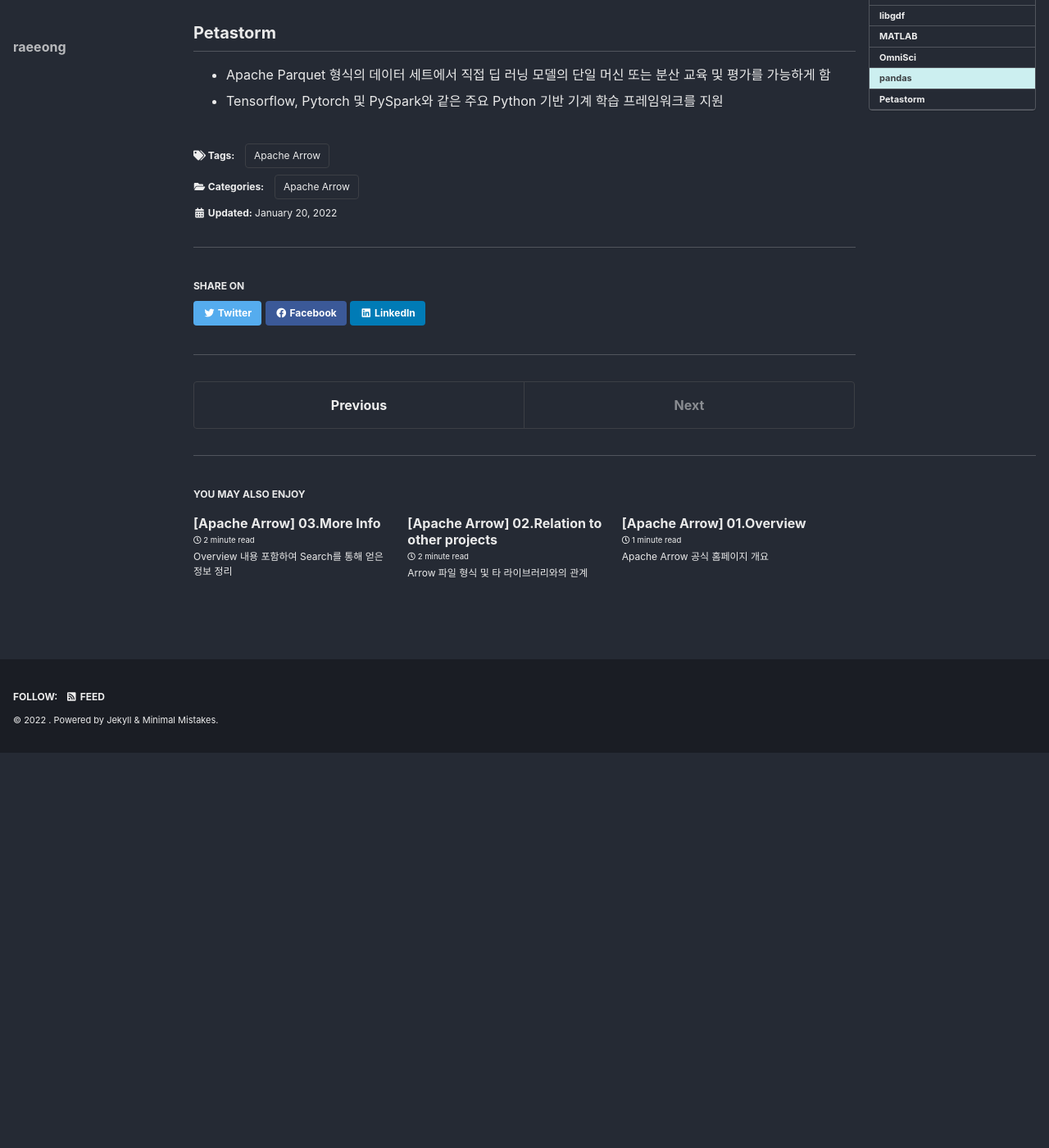
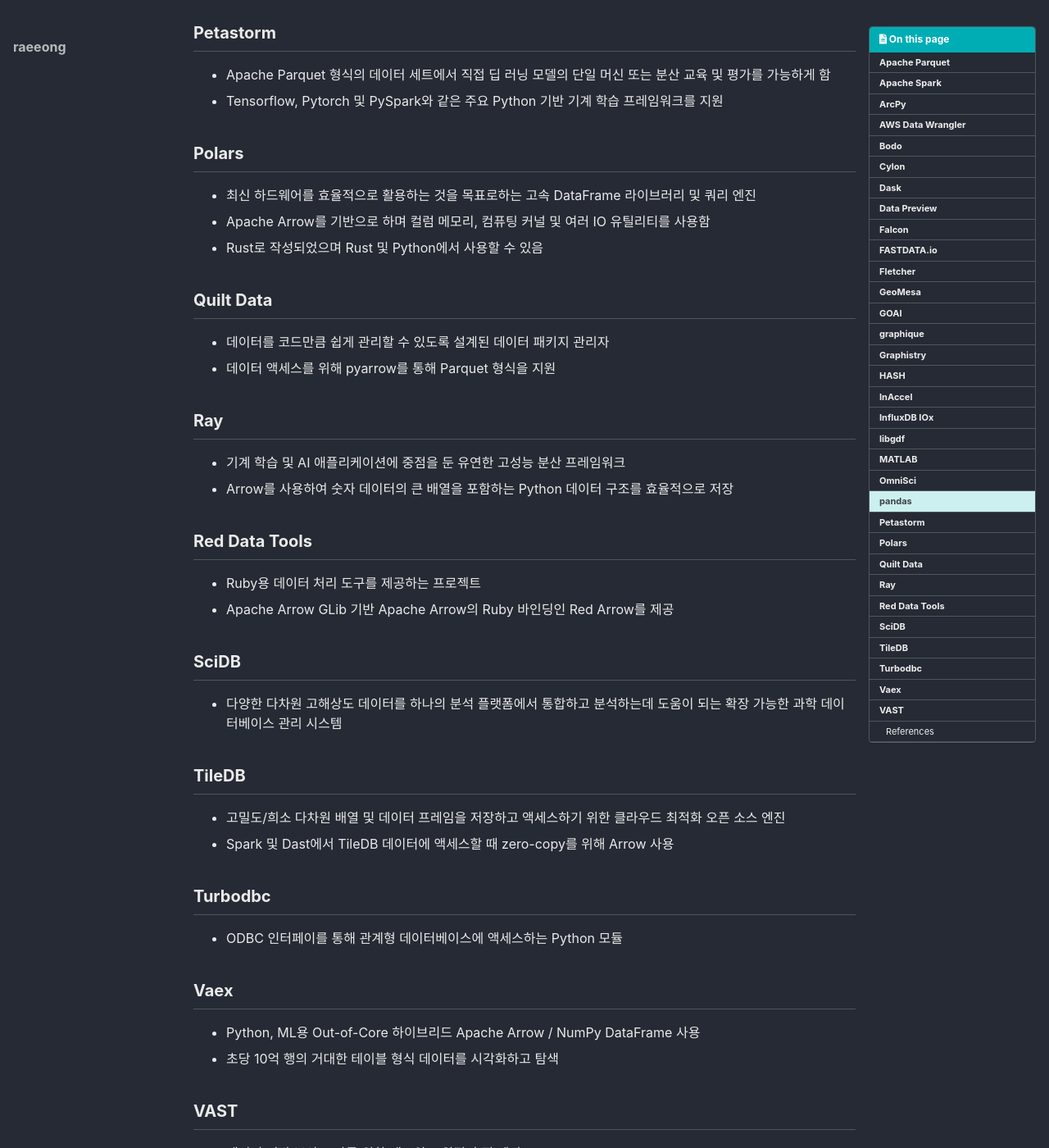
Before and after one commit to friedegg818/friedegg818.github.io, a Jekyll site: the page built from _posts/2022-01-20-PoweredByArrow.md, in a window 1280 px wide and 1400 px high, scrolled down 3504 px. Shown: the whole window at 82% size. Built offline with Jekyll 4.4.1, drawn with Linux system fonts in a browser that asks for light colours; cached includes are drawn as plain includes; some web fonts are replaced; before the commit the page ends 4422 px from its top, so only the background shows below that; some of the changed text lies outside the part shown.

Commit message:
220120 upload

```diff
--- a/_posts/2022-01-20-PoweredByArrow.md
+++ b/_posts/2022-01-20-PoweredByArrow.md
@@ -107,3 +107,43 @@ last_modified_At: 2022-01-20
 ## Petastorm
 - Apache Parquet 형식의 데이터 세트에서 직접 딥 러닝 모델의 단일 머신 또는 분산 교육 및 평가를 가능하게 함
 - Tensorflow, Pytorch 및 PySpark와 같은 주요 Python 기반 기계 학습 프레임워크를 지원
+
+## Polars
+- 최신 하드웨어를 효율적으로 활용하는 것을 목표로하는 고속 DataFrame 라이브러리 및 쿼리 엔진
+- Apache Arrow를 기반으로 하며 컬럼 메모리, 컴퓨팅 커널 및 여러 IO 유틸리티를 사용함
+- Rust로 작성되었으며 Rust 및 Python에서 사용할 수 있음
+
+## Quilt Data
+- 데이터를 코드만큼 쉽게 관리할 수 있도록 설계된 데이터 패키지 관리자
+- 데이터 액세스를 위해 pyarrow를 통해 Parquet 형식을 지원
+
+## Ray
+- 기계 학습 및 AI 애플리케이션에 중점을 둔 유연한 고성능 분산 프레임워크
+- Arrow를 사용하여 숫자 데이터의 큰 배열을 포함하는 Python 데이터 구조를 효율적으로 저장
+
+## Red Data Tools
+- Ruby용 데이터 처리 도구를 제공하는 프로젝트
+- Apache Arrow GLib 기반 Apache Arrow의 Ruby 바인딩인 Red Arrow를 제공
+
+## SciDB
+- 다양한 다차원 고해상도 데이터를 하나의 분석 플랫폼에서 통합하고 분석하는데 도움이 되는 확장 가능한 과학 데이터베이스 관리 시스템
+
+## TileDB
+- 고밀도/희소 다차원 배열 및 데이터 프레임을 저장하고 액세스하기 위한 클라우드 최적화 오픈 소스 엔진
+- Spark 및 Dast에서 TileDB 데이터에 액세스할 때 zero-copy를 위해 Arrow 사용
+
+## Turbodbc
+- ODBC 인터페이를 통해 관계형 데이터베이스에 액세스하는 Python 모듈
+
+## Vaex
+- Python, ML용 Out-of-Core 하이브리드 Apache Arrow / NumPy DataFrame 사용
+- 초당 10억 행의 거대한 테이블 형식 데이터를 시각화하고 탐색
+
+## VAST
+- 데이터 기반 보안 조사를 위한 네트워크 원격 측정 엔진
+- Arrow 및 pyarrow를 사용하여 보안 데이터에 쉽고 효율적으로 액세스
+
+***
+
+### <span style="color:#00CCCC">References</span>
+- <https://arrow.apache.org/>
```
Also changed, not shown: other parts of _posts/2022-01-20-PoweredByArrow.md (+1 -1 lines).
